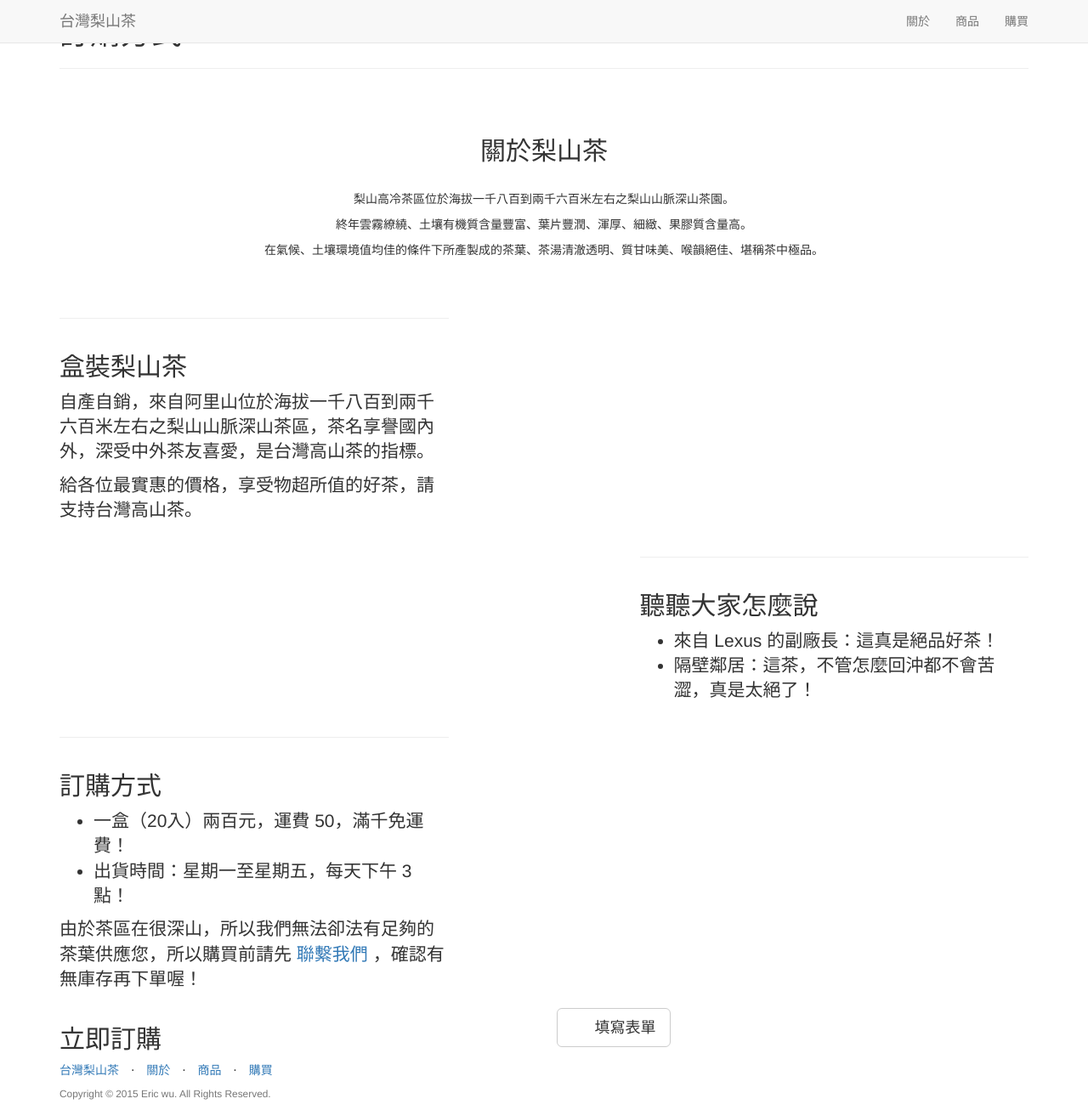
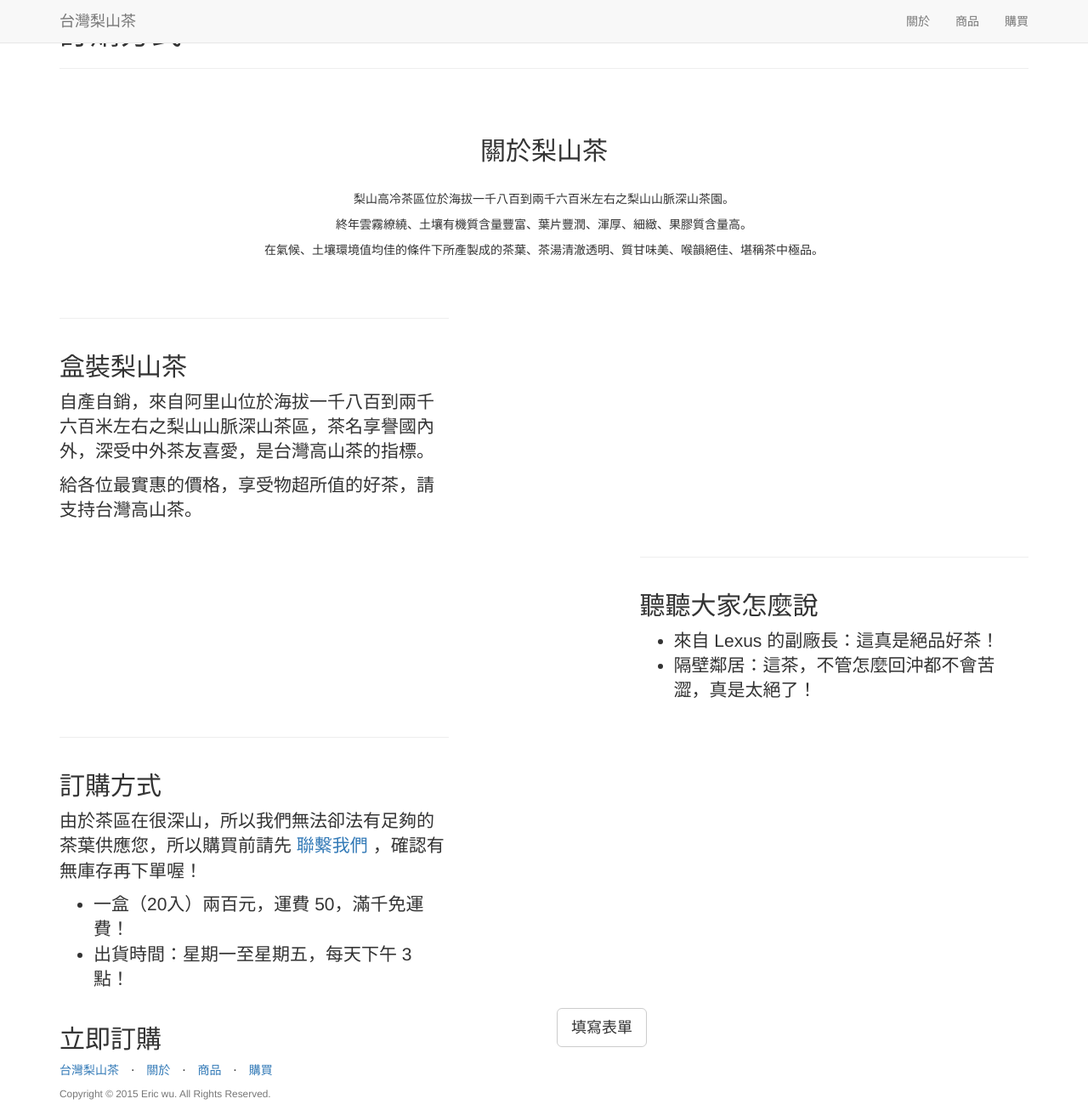
Before and after one commit to eric0324/Lishan_Tea, a Jekyll site: the page built from _posts/2014-09-23-services-3.markdown, in a window 1280 px wide and 1306 px high. Shown: the whole window at 85% size. Built offline with Jekyll 4.4.1, drawn with Linux system fonts in a browser that asks for light colours; nearby versions of some CDN libraries; library files that are not in the unit come from our copies.

Commit message:
fix button

```diff
--- a/_includes/contact.html
+++ b/_includes/contact.html
@@ -9,7 +9,7 @@
 				<div class="col-lg-6">
 					<ul class="list-inline banner-social-buttons">
 						<li>
-							<a Target="_new" href="https://goo.gl/forms/lIgcPVEE3XacAGaA2" class="btn btn-default btn-lg"><i class="fa fa-fw"></i> <span class="network-name">填寫表單</span></a>
+							<a Target="_new" href="https://goo.gl/forms/lIgcPVEE3XacAGaA2" class="btn btn-default btn-lg"><span class="network-name">填寫表單</span></a>
 						</li>
 					</ul>
 				</div>
--- a/_posts/2014-09-23-services-3.markdown
+++ b/_posts/2014-09-23-services-3.markdown
@@ -6,8 +6,7 @@
 description: |
 ---
 
+由於茶區在很深山，所以我們無法卻法有足夠的茶葉供應您，所以購買前請先 [聯繫我們](mailto:smart032410@gmail.com) ，確認有無庫存再下單喔！
+
 * 一盒（20入）兩百元，運費 50，滿千免運費！
 * 出貨時間：星期一至星期五，每天下午 3 點！
-
-
-由於茶區在很深山，所以我們無法卻法有足夠的茶葉供應您，所以購買前請先 [聯繫我們](mailto:smart032410@gmail.com) ，確認有無庫存再下單喔！
```
